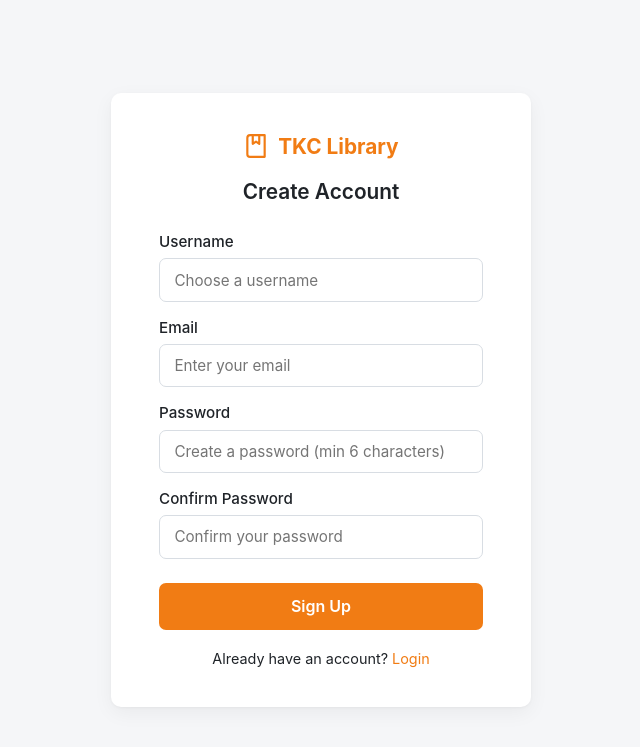
After one commit to TheKeyholdingCompany/librarian, a Flask app: page /signup in a window 1280 px wide. The commit adds this page. Shown: the top 747 px of the page, without its empty margins (319-959 px from the left). Run offline with Flask 3, Linux system fonts and the light colour scheme.

Commit message:
Updated project

```diff
--- a/app/admin/templates/admin/dashboard.html
+++ b/app/admin/templates/admin/dashboard.html
@@ -16,6 +16,7 @@
   <div class="card">
     <h1>Admin dashboard</h1>
     <p>Hi <strong>{{ session['username'] }}</strong> — you have admin access.</p>
+    <p><a href="{{ url_for('admin.users') }}">Manage Users</a> — View, delete, and reset passwords for all registered users.</p>
     <p class="muted">This page is only visible to users with the <code>admin</code> role. Borrowers who try to visit it get a <code>403 Forbidden</code>.</p>
     <p><a href="{{ url_for('library.index') }}">← Back home</a></p>
   </div>
--- a/app/auth/routes.py
+++ b/app/auth/routes.py
@@ -1,6 +1,10 @@
-from flask import redirect, render_template, request, session, url_for
+from flask import redirect, render_template, request, session, url_for, flash
+from werkzeug.security import generate_password_hash, check_password_hash
 
 from app.auth import bp
+from app.extensions import db
+from app.forms import SignupForm
+from app.models import User
 
 # Mock user "database" — hardcoded for learning purposes.
 # In a real app, this would be a SQLAlchemy User model with hashed passwords.
@@ -16,13 +20,56 @@ def login():
     if request.method == "POST":
         username = request.form.get("username", "").strip()
         password = request.form.get("password", "")
-        user = USERS.get(username)
-        if user is not None and user["password"] == password:
+
+        # First check the database for real users
+        user = User.query.filter_by(username=username).first()
+        if user and check_password_hash(user.password_hash, password):
+            session["user_id"] = user.id
+            session["username"] = user.username
+            session["role"] = "borrower"
+            return redirect(url_for("library.index"))
+
+        # Fall back to mock users for learning purposes
+        mock_user = USERS.get(username)
+        if mock_user is not None and mock_user["password"] == password:
             session["username"] = username
-            session["role"] = user["role"]
+            session["role"] = mock_user["role"]
             return redirect(url_for("library.index"))
+
         error = "Invalid username or password."
     return render_template("auth/login.html", error=error)
+
+
+@bp.route("/signup", methods=["GET", "POST"])
+def signup():
+    form = SignupForm()
+    if form.validate_on_submit():
+        username = form.username.data.strip()
+        email = form.email.data.strip()
+        password = form.password.data
+
+        # Check if user already exists
+        if User.query.filter_by(username=username).first():
+            flash("Username already exists.", "error")
+            return render_template("auth/signup.html", form=form)
+
+        if User.query.filter_by(email=email).first():
+            flash("Email already registered.", "error")
+            return render_template("auth/signup.html", form=form)
+
+        # Create new user with hashed password
+        new_user = User(
+            username=username,
+            email=email,
+            password_hash=generate_password_hash(password)
+        )
+        db.session.add(new_user)
+        db.session.commit()
+
+        flash("Account created! Please log in.", "success")
+        return redirect(url_for("auth.login"))
+
+    return render_template("auth/signup.html", form=form)
 
 
 @bp.route("/logout", methods=["POST"])
--- a/app/auth/templates/auth/login.html
+++ b/app/auth/templates/auth/login.html
@@ -104,7 +104,7 @@
   </form>
 
   <div class="signup">
-    <a href="#">Don't have an account? Sign up</a>
+    <a href="{{ url_for('auth.signup') }}">Don't have an account? Sign up</a>
   </div>
 
   <p class="hint">
--- /dev/null
+++ b/app/auth/templates/auth/signup.html
@@ -0,0 +1,148 @@
+{% extends "base.html" %}
+
+{% block title %}Sign Up — TKC Library{% endblock %}
+{% block body_class %}centered{% endblock %}
+
+{% block extra_styles %}
+<style>
+  .card {
+    padding: 2.5rem 3rem;
+    max-width: 420px;
+    width: 100%;
+    box-shadow: 0 1px 3px rgba(0, 0, 0, 0.04), 0 6px 20px rgba(0, 0, 0, 0.05);
+  }
+  .brand {
+    display: flex;
+    align-items: center;
+    justify-content: center;
+    gap: 0.55rem;
+    font-size: 1.3rem;
+    margin-bottom: 1.25rem;
+  }
+  .brand svg { width: 26px; height: 26px; }
+  h1 {
+    text-align: center;
+    font-size: 1.3rem;
+    font-weight: 600;
+    margin: 0 0 1.75rem 0;
+  }
+  label {
+    display: block;
+    font-size: 0.95rem;
+    font-weight: 500;
+    margin-bottom: 0.45rem;
+  }
+  input[type="text"], input[type="password"], input[type="email"] {
+    width: 100%;
+    padding: 0.7rem 0.9rem;
+    border: 1px solid var(--border);
+    border-radius: 7px;
+    font-size: 0.95rem;
+    margin-bottom: 1rem;
+    font-family: inherit;
+  }
+  input:focus {
+    outline: none;
+    border-color: var(--brand);
+    box-shadow: 0 0 0 3px rgba(241, 124, 20, 0.15);
+  }
+  .btn {
+    width: 100%;
+    padding: 0.85rem;
+    background: var(--brand);
+    color: white;
+    border: none;
+    border-radius: 7px;
+    font-size: 1rem;
+    font-weight: 600;
+    cursor: pointer;
+    margin-top: 0.5rem;
+    font-family: inherit;
+  }
+  .btn:hover { background: var(--brand-dark); }
+  .login { text-align: center; margin-top: 1.25rem; font-size: 0.9rem; }
+  .error, .success {
+    border-radius: 7px;
+    padding: 0.6rem 0.8rem;
+    margin-bottom: 1rem;
+    font-size: 0.9rem;
+  }
+  .error {
+    background: #fdecea;
+    color: #b00020;
+  }
+  .success {
+    background: #eafaf1;
+    color: #1b7d3e;
+  }
+  .field-error {
+    color: #b00020;
+    font-size: 0.85rem;
+    margin-top: -0.75rem;
+    margin-bottom: 0.75rem;
+  }
+</style>
+{% endblock %}
+
+{% block content %}
+<div class="card">
+  <div class="brand">
+    <svg viewBox="0 0 24 24" fill="none" stroke="currentColor" stroke-width="2" stroke-linecap="round" stroke-linejoin="round">
+      <path d="M6.5 2H20v20H6.5A2.5 2.5 0 0 1 4 19.5v-15A2.5 2.5 0 0 1 6.5 2z" />
+      <path d="M9 2v8l3-2 3 2V2" />
+    </svg>
+    TKC Library
+  </div>
+  <h1>Create Account</h1>
+
+  {% with messages = get_flashed_messages(with_categories=true) %}
+    {% if messages %}
+      {% for category, message in messages %}
+        <div class="{{ category }}">{{ message }}</div>
+      {% endfor %}
+    {% endif %}
+  {% endwith %}
+
+  <form method="POST" action="{{ url_for('auth.signup') }}">
+    {{ form.hidden_tag() }}
+
+    <label for="username">Username</label>
+    {{ form.username(class="form-control", placeholder="Choose a username") }}
+    {% if form.username.errors %}
+      {% for error in form.username.errors %}
+        <div class="field-error">{{ error }}</div>
+      {% endfor %}
+    {% endif %}
+
+    <label for="email">Email</label>
+    {{ form.email(class="form-control", placeholder="Enter your email") }}
+    {% if form.email.errors %}
+      {% for error in form.email.errors %}
+        <div class="field-error">{{ error }}</div>
+      {% endfor %}
+    {% endif %}
+
+    <label for="password">Password</label>
+    {{ form.password(class="form-control", placeholder="Create a password (min 6 characters)") }}
+    {% if form.password.errors %}
+      {% for error in form.password.errors %}
+        <div class="field-error">{{ error }}</div>
+      {% endfor %}
+    {% endif %}
+
+    <label for="confirm_password">Confirm Password</label>
+    {{ form.confirm_password(class="form-control", placeholder="Confirm your password") }}
+    {% if form.confirm_password.errors %}
+      {% for error in form.confirm_password.errors %}
+        <div class="field-error">{{ error }}</div>
+      {% endfor %}
+    {% endif %}
+
+    {{ form.submit(class="btn") }}
+  </form>
+
+  <div class="login">
+    Already have an account? <a href="{{ url_for('auth.login') }}">Login</a>
+  </div>
+</div>
+{% endblock %}
--- a/app/forms.py
+++ b/app/forms.py
@@ -1,9 +1,17 @@
 from flask_wtf import FlaskForm
-from wtforms import StringField, TextAreaField, SubmitField
-from wtforms.validators import DataRequired, Length
+from wtforms import StringField, PasswordField, TextAreaField, SubmitField
+from wtforms.validators import DataRequired, Length, Email, EqualTo
 
 
 class BookForm(FlaskForm):
     name = StringField("Book Name", validators=[DataRequired(), Length(min=1, max=120)])
     description = TextAreaField("Description", validators=[Length(max=500)])
     submit = SubmitField("Add Book")
+
+
+class SignupForm(FlaskForm):
+    username = StringField("Username", validators=[DataRequired(), Length(min=3, max=80)])
+    email = StringField("Email", validators=[DataRequired(), Email(), Length(max=120)])
+    password = PasswordField("Password", validators=[DataRequired(), Length(min=6)])
+    confirm_password = PasswordField("Confirm Password", validators=[DataRequired(), EqualTo("password")])
+    submit = SubmitField("Sign Up")
--- a/app/models.py
+++ b/app/models.py
@@ -9,6 +9,7 @@ class User(db.Model):
     id = db.Column(db.Integer, primary_key=True)
     username = db.Column(db.String(80), unique=True, nullable=False)
     email = db.Column(db.String(120), unique=True, nullable=False)
+    password_hash = db.Column(db.String(200), nullable=False)
     created_at = db.Column(
         db.DateTime(timezone=True),
         default=lambda: datetime.now(timezone.utc),
```
Also changed, not shown: app/admin/routes.py (+43 -1 lines), app/admin/templates/admin/users.html (added, +121 -0 lines), migrations/versions/08644a3b79e4_add_users_table.py (added, +49 -0 lines).
